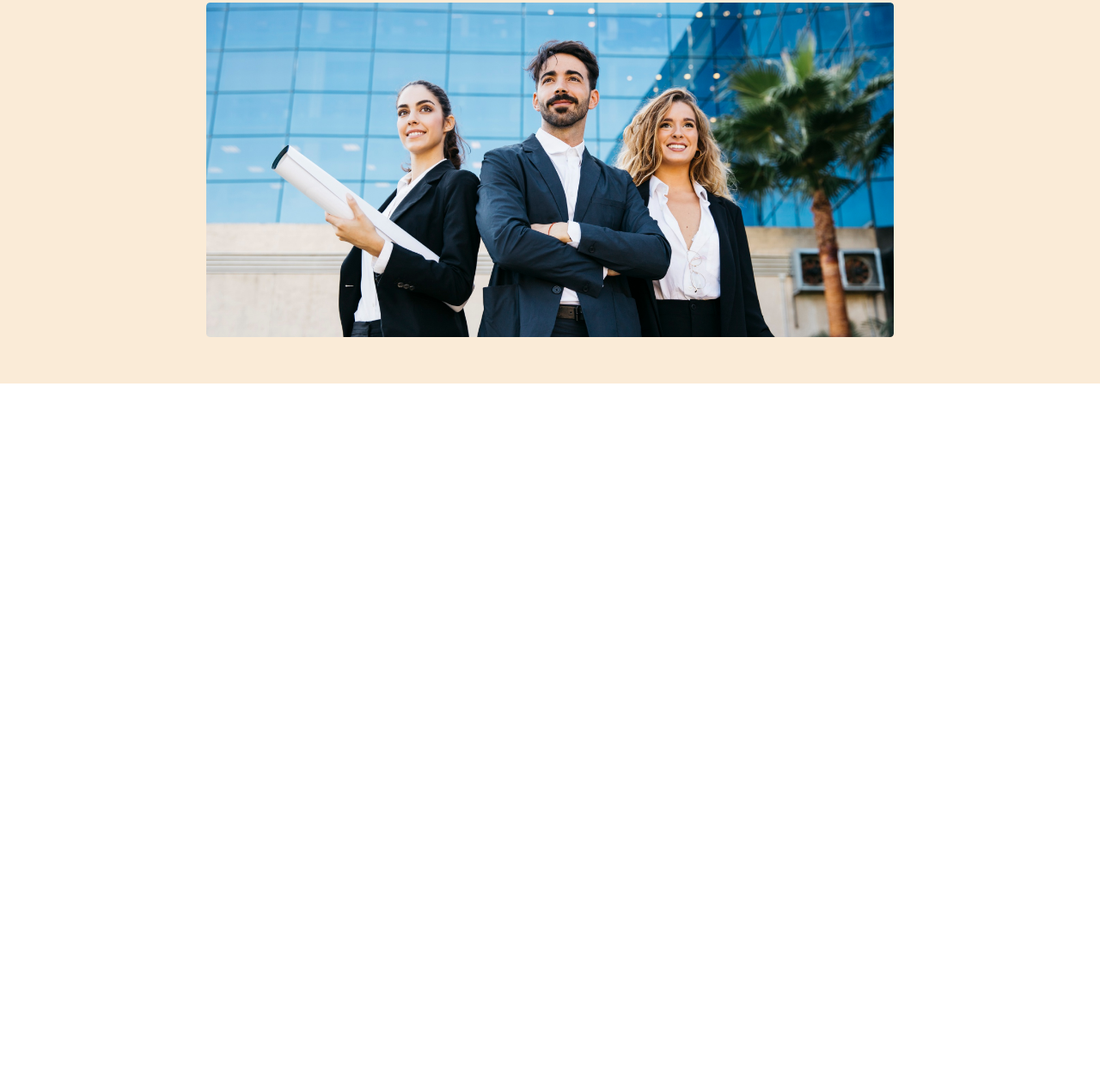
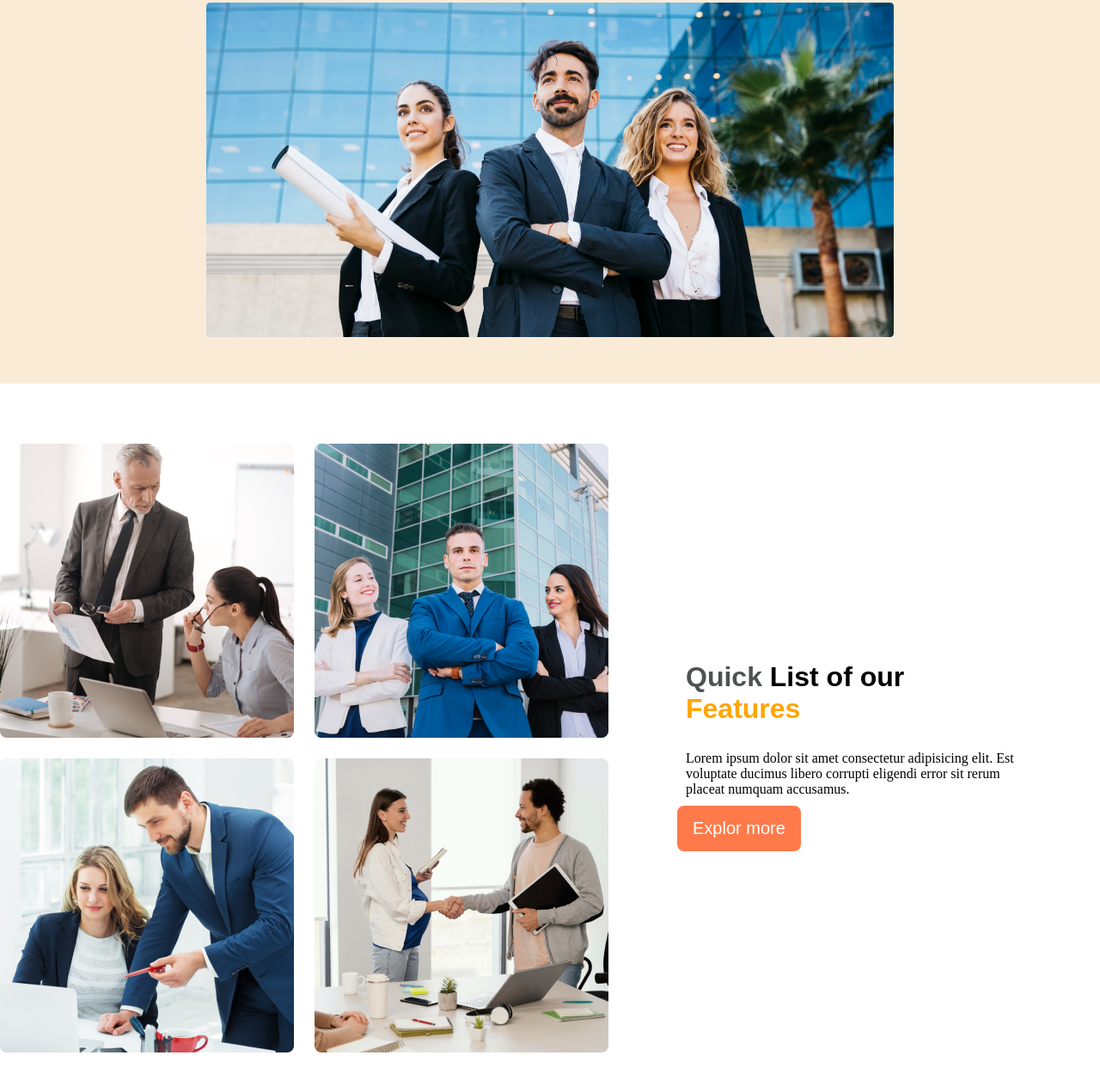
Before and after one commit to chandonkumar23/gri-and-mideia-queri, a plain HTML site: page index.html in a window 1280 px wide. Shown: the part 327-1590 px from the top of the page at 86% size. Before the commit the page ends 800 px from the top, so only its background shows below. Drawn offline with Linux system fonts and the light colour scheme.

Commit message:
added featured section

```diff
--- a/index.html
+++ b/index.html
@@ -25,13 +25,30 @@
                 <img class="banner-img" src="banner.png" alt="">
             </div>
 
+        </header>
+        <main>
+         <section class="teams-container">
+           <div class="teams-img-container">
+            <img src="team1.png" alt="">
+            <img src="team2.png" alt="">
+            <img src="team3.png" alt="">
+            <img src="team4.png" alt="">
+           </div>
+            <div class="teams-content">
+                <h3 class="teams-title"><span class=" Quick-list"> Quick</span> List of our <span class="text-Features">Features</span></h3>
+                <p class="teams-description">Lorem ipsum dolor sit amet consectetur adipisicing elit. Est voluptate ducimus libero corrupti eligendi error sit rerum placeat numquam accusamus.</p>
+                <button class="btn-primary">Explor more</button>
 
-        <main>
+
+            </div>
+
+         </section>
+            </main>
             <footer>
 
             </footer>
-        </main>
-    </header>
+
+
 
 </body>
 </html>
--- a/style.css
+++ b/style.css
@@ -60,9 +60,54 @@ nav li{
     cursor: pointer;
     border: 0;
 }
+main{
+    max-width: 1400px;
+    margin: 70px auto;
+}
+.teams-container{
+   display: flex;
+   align-items: center;
+}
+.teams-img-container{
+    display: grid;
+    grid-template-columns: repeat(2, 1fr);
+    gap: 1.5rem;
+}
+.teams-content{
+  padding-left: 80px;
+  padding-right: 80px;
+
+
+}
+.teams-title{
+    font-size:2rem ;
+    font-weight: 700;
+    font-family: Arial, Helvetica, sans-serif;
+    padding: 20px 10px;
+
+}
+.Quick-list{
+    color: rgb(79, 81, 84);
+    font-weight: 700;
+}
+.text-Features{
+    color: orange;
+    font-weight: 700;
+}
+.teams-description{
+    padding: 10px 10px;
+}
 @media screen and (max-width: 576px) {
     header{
         padding: 10px;
+    }
+    .teams-container{
+        flex-direction: column;
+
+    }
+    .teams-img-container{
+        grid-template-columns: 1fr;
+
     }
 
 }
@@ -72,4 +117,12 @@ nav li{
     header{
         padding: 40px;
     }
+    .teams-container{
+        flex-direction: column;
+
+    }
+    .teams-img-container{
+        grid-template-columns: 2, 1fr;
+
+    }
 }
```
Also changed, not shown: architect.png (added), team1.png (added), team2.png (added), team3.png (added), team4.png (added).
